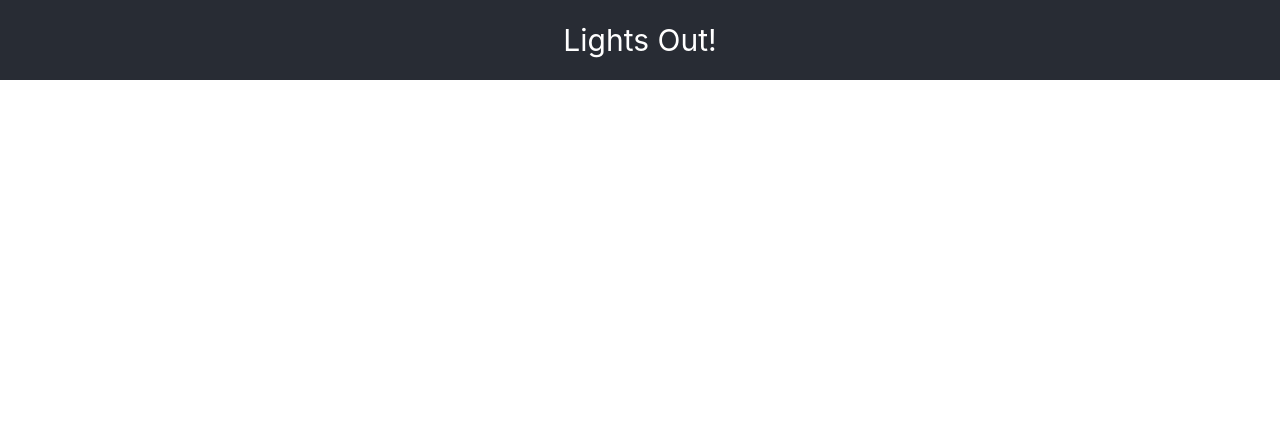
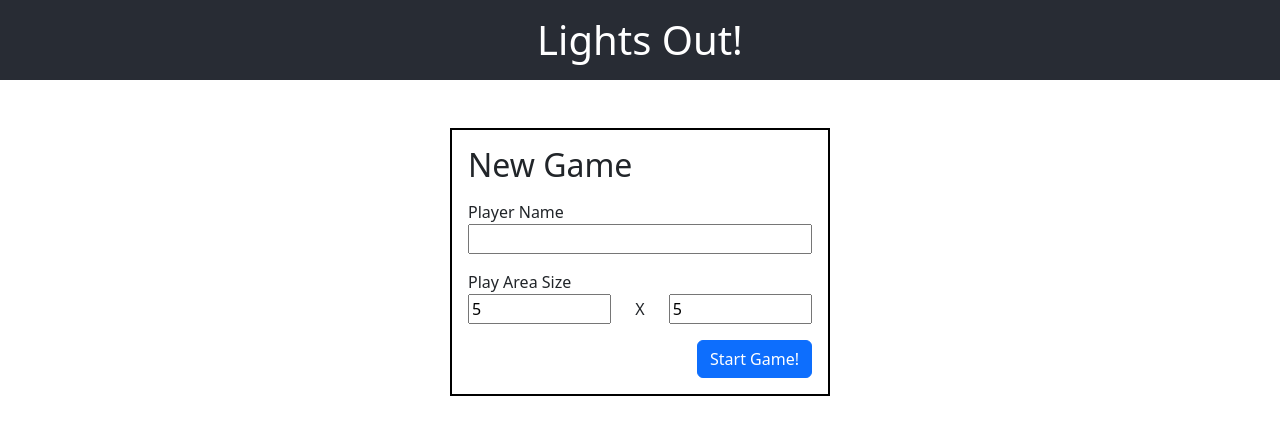
Before and after one commit to TKatra/react-lights-out, a React (Create React App) app: page / in a window 1280 px wide. Shown: the top 434 px of the page. Built offline with nearby package versions, Linux system fonts and the light colour scheme.

Commit message:
Added bootstrap, a component for starting a new game and connected it to the main App component

```diff
--- a/package.json
+++ b/package.json
@@ -10,6 +10,7 @@
     "@types/node": "^16.18.11",
     "@types/react": "^18.0.26",
     "@types/react-dom": "^18.0.10",
+    "bootstrap": "^5.2.3",
     "react": "^18.2.0",
     "react-dom": "^18.2.0",
     "react-scripts": "5.0.1",
--- a/public/index.html
+++ b/public/index.html
@@ -2,42 +2,18 @@
 <html lang="en">
   <head>
     <meta charset="utf-8" />
-    <link rel="icon" href="%PUBLIC_URL%/favicon.ico" />
     <meta name="viewport" content="width=device-width, initial-scale=1" />
     <meta name="theme-color" content="#000000" />
-    <meta
-      name="description"
-      content="Web site created using create-react-app"
-    />
+    <meta name="description" content="Web site created using create-react-app" />
+
+    <link rel="icon" href="%PUBLIC_URL%/favicon.ico" />
     <link rel="apple-touch-icon" href="%PUBLIC_URL%/logo192.png" />
-    <!--
-      manifest.json provides metadata used when your web app is installed on a
-      user's mobile device or desktop. See https://developers.google.com/web/fundamentals/web-app-manifest/
-    -->
     <link rel="manifest" href="%PUBLIC_URL%/manifest.json" />
-    <!--
-      Notice the use of %PUBLIC_URL% in the tags above.
-      It will be replaced with the URL of the `public` folder during the build.
-      Only files inside the `public` folder can be referenced from the HTML.
 
-      Unlike "/favicon.ico" or "favicon.ico", "%PUBLIC_URL%/favicon.ico" will
-      work correctly both with client-side routing and a non-root public URL.
-      Learn how to configure a non-root public URL by running `npm run build`.
-    -->
     <title>React App</title>
   </head>
   <body>
     <noscript>You need to enable JavaScript to run this app.</noscript>
     <div id="root"></div>
-    <!--
-      This HTML file is a template.
-      If you open it directly in the browser, you will see an empty page.
-
-      You can add webfonts, meta tags, or analytics to this file.
-      The build step will place the bundled scripts into the <body> tag.
-
-      To begin the development, run `npm start` or `yarn start`.
-      To create a production bundle, use `npm run build` or `yarn build`.
-    -->
   </body>
 </html>
--- /dev/null
+++ b/src/Shared/Enum/playAreaAngles.ts
@@ -0,0 +1,4 @@
+export enum PlayAreaAngle {
+  X,
+  Y
+}
--- /dev/null
+++ b/src/Shared/Interfaces/Props/startNewGameProps.ts
@@ -0,0 +1,16 @@
+import { PlayArea } from "../playArea";
+import { GameState } from "../State/gameState";
+
+export interface startNewGameProps {
+  gameState: GameState;
+  onPlayerNameChange: setPlayerNameFunc;
+  onPlayAreaChange: setPlayAreaFunc;
+}
+
+interface setPlayerNameFunc {
+  (newName: string): void;
+}
+
+interface setPlayAreaFunc {
+  (newPlayArea: PlayArea): void;
+}
--- /dev/null
+++ b/src/Shared/Interfaces/State/appState.ts
@@ -0,0 +1,5 @@
+import { GameState } from "./gameState";
+
+export interface AppState {
+  gameState: GameState;
+}
--- /dev/null
+++ b/src/Shared/Interfaces/State/gameState.ts
@@ -0,0 +1,6 @@
+import { PlayArea } from "../playArea";
+
+export interface GameState {
+  playerName: string;
+  playArea: PlayArea;
+}
--- /dev/null
+++ b/src/Shared/Interfaces/playArea.ts
@@ -0,0 +1,4 @@
+export interface PlayArea {
+  xLength: number;
+  yLength: number;
+}
--- a/src/components/App/App.scss
+++ b/src/components/App/App.scss
@@ -10,7 +10,7 @@
   color: white;
   text-align: center;
 
-  span {
+  h1 {
     position: absolute;
     top: 50%;
     left: 50%;
--- a/src/components/App/App.tsx
+++ b/src/components/App/App.tsx
@@ -1,14 +1,55 @@
 import React from 'react';
+import { PlayArea } from '../../Shared/Interfaces/playArea';
+import { AppState } from '../../Shared/Interfaces/State/appState';
+import StartNewGame from '../StartNewGame/StartNewGame';
 import './App.scss';
 
-function App() {
+class App extends React.Component <{}, AppState> {
+  constructor(props: any) {
+    super(props);
+
+    this.state = {
+      gameState: {
+        playerName: '',
+        playArea: {
+          xLength: 5,
+          yLength: 5
+        }
+      }
+    };
+  }
+
+  setPlayerName = (newName: string) => {
+    this.setState({
+      gameState: {
+        ...this.state.gameState,
+        playerName: newName
+      }
+    });
+  }
+
+  setPlayArea = (newPlayArea: PlayArea) => {
+    this.setState({
+      gameState: {
+        ...this.state.gameState,
+        playArea: newPlayArea
+      }
+    });
+  }
+
+  render() {
     return (
       <div className="App">
         <header className="App-header">
-        <span>Lights Out!</span>
+          <h1>Lights Out!</h1>
         </header>
+
+        <StartNewGame gameState={this.state.gameState}
+                      onPlayerNameChange={this.setPlayerName}
+                      onPlayAreaChange={this.setPlayArea} />
       </div>
     );
   }
+}
 
 export default App;
--- /dev/null
+++ b/src/components/StartNewGame/StartNewGame.module.scss
@@ -0,0 +1,3 @@
+.StartNewGame {
+  border: 2px solid #000;
+}
--- /dev/null
+++ b/src/components/StartNewGame/StartNewGame.tsx
@@ -0,0 +1,55 @@
+import { PlayAreaAngle } from '../../Shared/Enum/playAreaAngles';
+import { startNewGameProps } from '../../Shared/Interfaces/Props/startNewGameProps';
+import styles from './StartNewGame.module.scss';
+
+function StartNewGame (props: startNewGameProps) {
+  const minAreaLength = 3;
+
+  const onPlayAreaChange = (inputValue: number, angle: PlayAreaAngle) => {
+    const updateValue = inputValue < minAreaLength ? minAreaLength : inputValue;
+
+    if (angle === PlayAreaAngle.X) {
+      props.onPlayAreaChange({ xLength: updateValue, yLength: props.gameState.playArea.yLength })
+    }
+    else {
+      props.onPlayAreaChange({ xLength: props.gameState.playArea.xLength, yLength: updateValue })
+    }
+  }
+
+  return (
+    <div className='container'>
+      <div className='row justify-content-center'>
+        <div className={`${styles.StartNewGame} col-sm-6 col-md-4 mt-5 p-3`}>
+          <h2>New Game</h2>
+
+          <label className='d-block mt-3'>Player Name</label>
+          <input type="text"
+                  className='col-12'
+                  value={props.gameState.playerName}
+                  onChange={(e) => props.onPlayerNameChange(e.target.value)} />
+
+          <label className='d-block mt-3'>Play Area Size</label>
+          <div className='d-flex align-items-center'>
+            <input type="number"
+                    className='col-5'
+                    min={minAreaLength}
+                    value={props.gameState.playArea.xLength}
+                    onChange={(e) => onPlayAreaChange(parseInt(e.target.value), PlayAreaAngle.X)} />
+            <span className='col-2 text-center'>X</span>
+            <input type="number"
+                    className='col-5'
+                    min={minAreaLength}
+                    value={props.gameState.playArea.yLength}
+                    onChange={(e) => onPlayAreaChange(parseInt(e.target.value), PlayAreaAngle.Y)} />
+          </div>
+
+          <div className='d-flex justify-content-end'>
+            <button className='btn btn-primary mt-3'>Start Game!</button>
+          </div>
+        </div>
+      </div>
+    </div>
+  );
+}
+
+export default StartNewGame;
--- a/src/index.tsx
+++ b/src/index.tsx
@@ -2,6 +2,7 @@ import React from 'react';
 import ReactDOM from 'react-dom/client';
 import App from './components/App/App';
 import './index.scss';
+import '../node_modules/bootstrap/dist/css/bootstrap.min.css';
 import reportWebVitals from './Shared/reportWebVitals';
 
 const root = ReactDOM.createRoot(
```
Also changed, not shown: 1 other file (tests, documents, lock files or other folders). Lines whose indentation alone changed are shown as unchanged.
